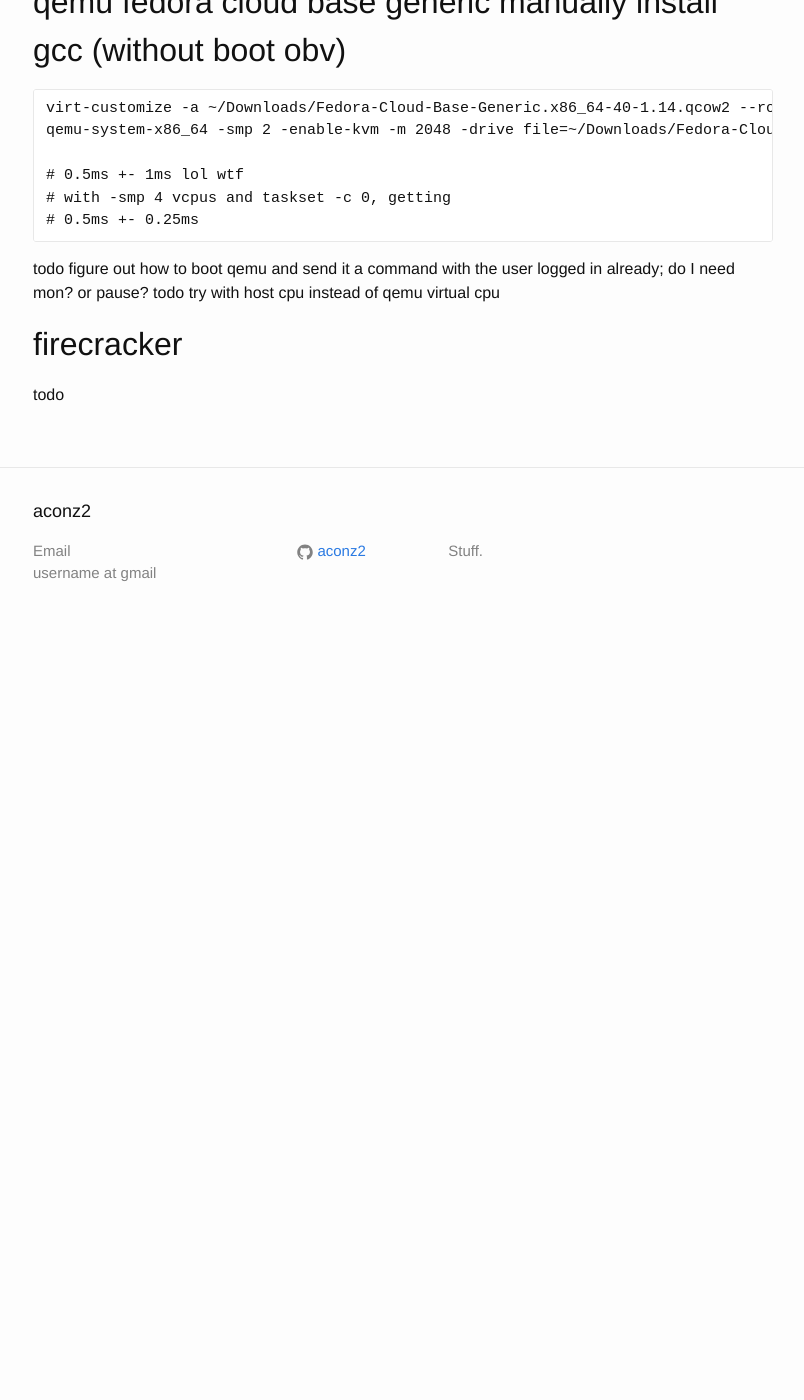
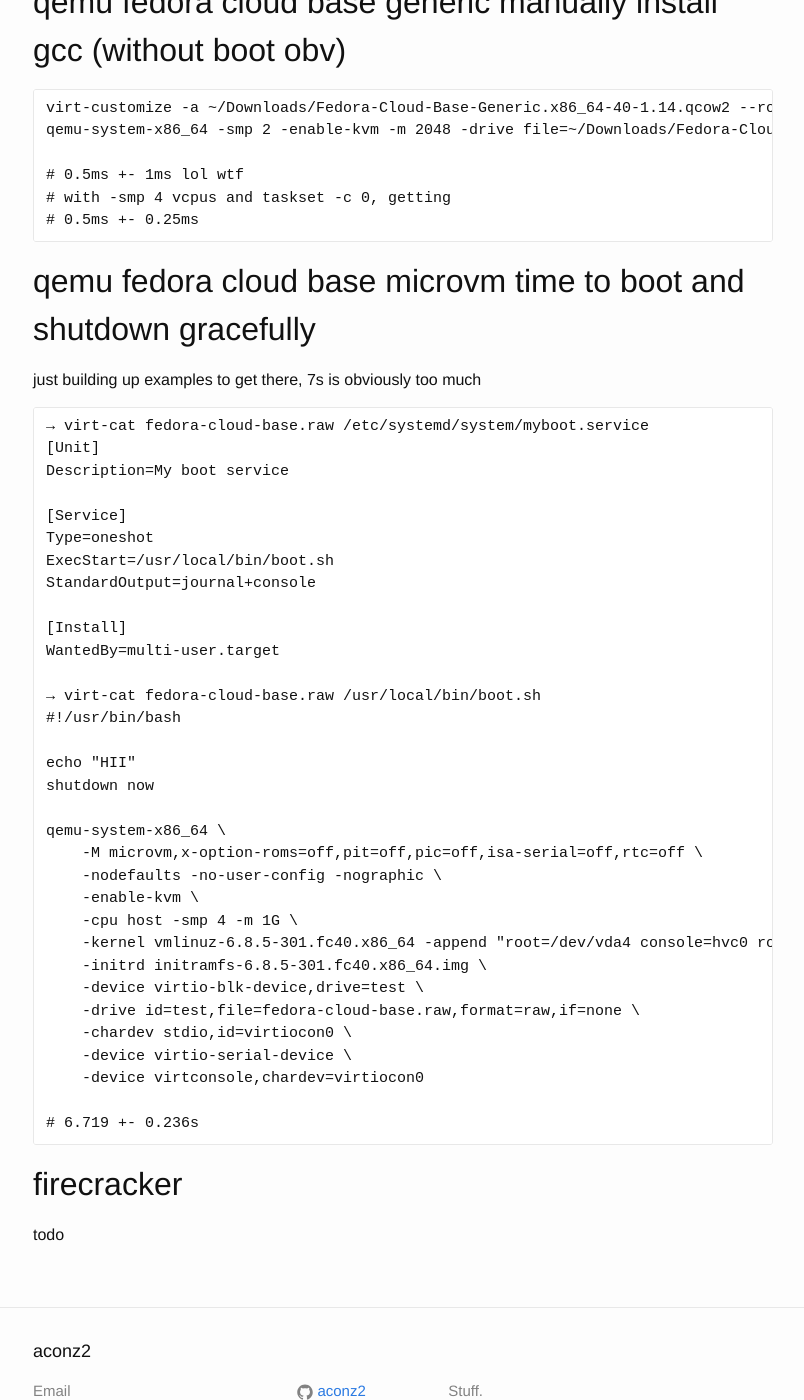
Before and after one commit to aconz2/aconz2.github.io, a Jekyll site: the page built from _posts/2024-06-27-program-explorer-planning.md, in a window 1280 px wide and 1400 px high, scrolled down 5732 px. Shown: the whole window, without its empty margins (237-1041 px from the left). Built offline with Jekyll 4.4.1, drawn with Linux system fonts in a browser that asks for light colours; before the commit the page ends 6377 px from its top, so only the background shows below that.

Commit message:
add testing of qemu boot shutdown time

````diff
--- a/_posts/2024-06-27-program-explorer-planning.md
+++ b/_posts/2024-06-27-program-explorer-planning.md
@@ -154,8 +154,44 @@
 # 0.5ms +- 0.25ms
 ```
 
-todo figure out how to boot qemu and send it a command with the user logged in already; do I need mon? or pause?
-todo try with host cpu instead of qemu virtual cpu
+## qemu fedora cloud base microvm time to boot and shutdown gracefully
+
+just building up examples to get there, 7s is obviously too much
+
+```
+→ virt-cat fedora-cloud-base.raw /etc/systemd/system/myboot.service
+[Unit]
+Description=My boot service
+
+[Service]
+Type=oneshot
+ExecStart=/usr/local/bin/boot.sh
+StandardOutput=journal+console
+
+[Install]
+WantedBy=multi-user.target
+
+→ virt-cat fedora-cloud-base.raw /usr/local/bin/boot.sh
+#!/usr/bin/bash
+
+echo "HII"
+shutdown now
+
+qemu-system-x86_64 \
+    -M microvm,x-option-roms=off,pit=off,pic=off,isa-serial=off,rtc=off \
+    -nodefaults -no-user-config -nographic \
+    -enable-kvm \
+    -cpu host -smp 4 -m 1G \
+    -kernel vmlinuz-6.8.5-301.fc40.x86_64 -append "root=/dev/vda4 console=hvc0 rootflags=subvol=root" \
+    -initrd initramfs-6.8.5-301.fc40.x86_64.img \
+    -device virtio-blk-device,drive=test \
+    -drive id=test,file=fedora-cloud-base.raw,format=raw,if=none \
+    -chardev stdio,id=virtiocon0 \
+    -device virtio-serial-device \
+    -device virtconsole,chardev=virtiocon0
+
+# 6.719 +- 0.236s
+```
 
 ## firecracker
 
````
